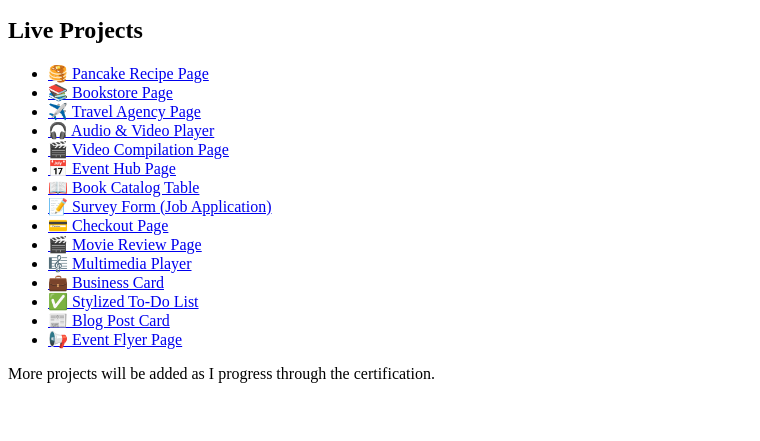
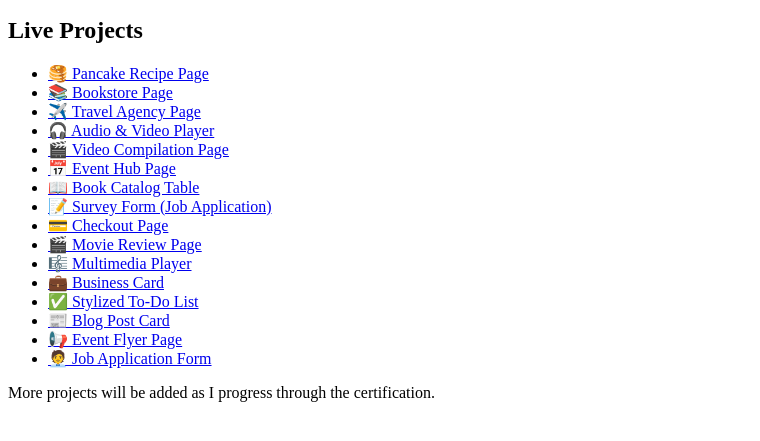
Before and after one commit to Ananya0213/responsive-web-design-freecodecamp, a plain HTML site: page index.html in a window 1280 px wide. Shown: the part 101-542 px from the top of the page, without its empty margins (0-760 px from the left). Drawn offline with Linux system fonts and the light colour scheme.

Commit message:
Add Job Application Form link to index.html

```diff
--- a/index.html
+++ b/index.html
@@ -59,6 +59,9 @@
     <li>
       <a href="event-flyer-page/">📢 Event Flyer Page</a>
     </li>
+    <li>
+      <a href="job-application-form/">🧑‍💼 Job Application Form</a>
+    </li>
 
 
 
```
